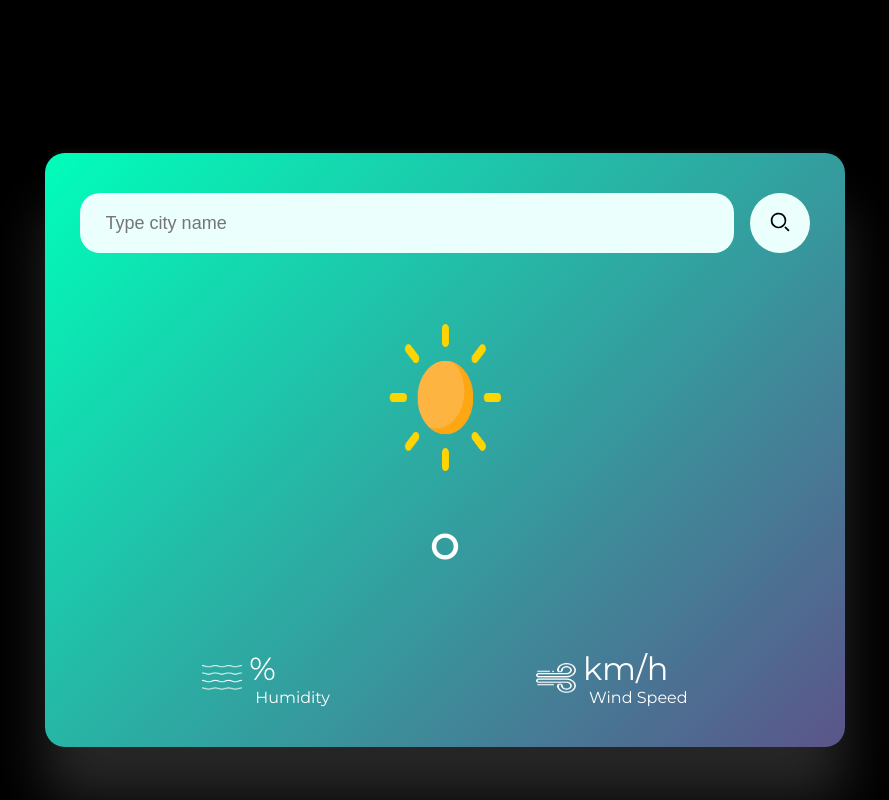
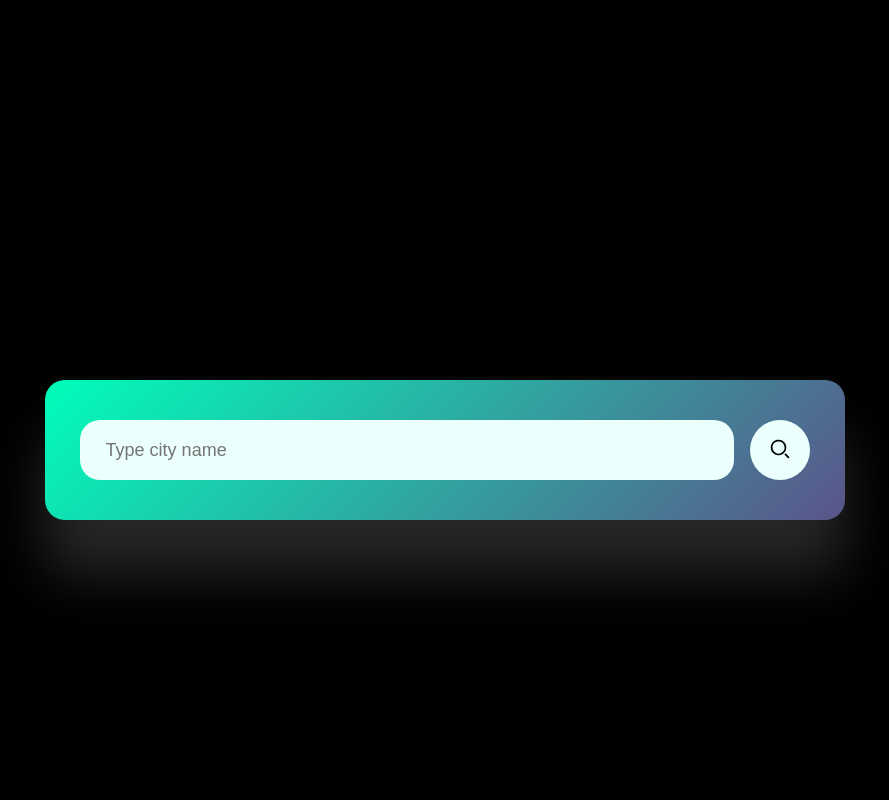
Before and after one commit to jkattoeva/weatherapp, a Next.js app: page / in a window 1280 px wide. Shown: the whole page, without its empty margins (195-1084 px from the left). Built offline with nearby package versions, Linux system fonts and the light colour scheme.

Commit message:
add hide functionality

```diff
--- a/src/app/components/card/Card.jsx
+++ b/src/app/components/card/Card.jsx
@@ -20,6 +20,7 @@ export default function CardPage() {
   const [city, setCity] = useState("");
   const [weatherIcon, setWeatherIcon] = useState(clear);
   const [weatherData, setWeatherData] = useState({});
+  const [showWeather, setShowWeather] = useState(false);
 
   const handleSearch = async () => {
     if (!city.trim()) return;
@@ -30,6 +31,7 @@ export default function CardPage() {
       );
 
       setWeatherData(response.data);
+      setShowWeather(true);
 
       const iconCode = response.data.weather[0].icon;
 
@@ -52,6 +54,7 @@ export default function CardPage() {
       }
     } catch (error) {
       console.error("There was an error:", error);
+      setShowWeather(false);
     }
   };
 
@@ -78,7 +81,7 @@ export default function CardPage() {
             <Image src={SearchIcon} alt="search icon" width={20} height={20} />
           </button>
         </div>
-        {weatherData && (
+        {showWeather && weatherData && (
           <div className={cls.weather}>
             <Image
               src={weatherIcon}
```
